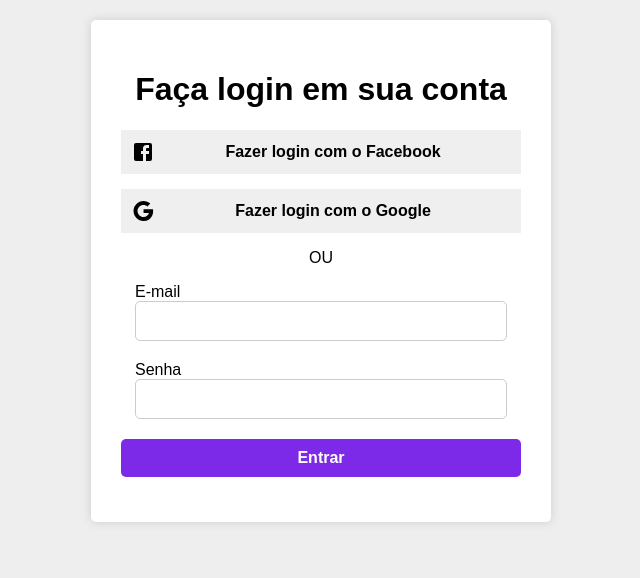
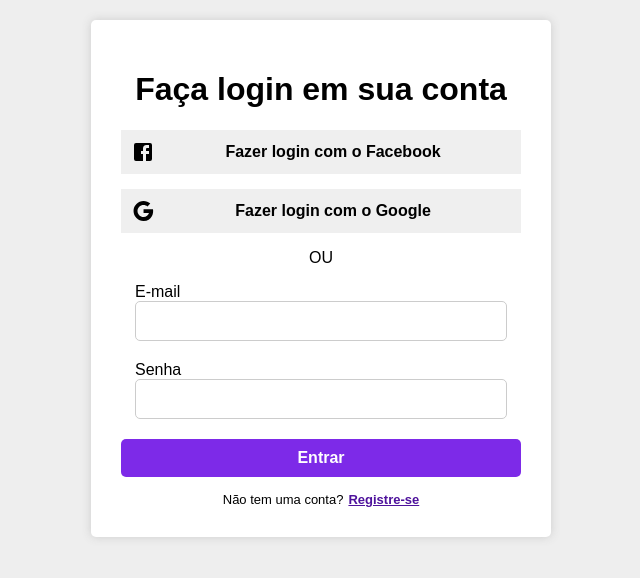
Before and after one commit to souleonardo/base-template, a React (Create React App) app: page / in a window 1280 px wide. Shown: the top 578 px of the page, without its empty margins (319-959 px from the left). Built offline with nearby package versions, Linux system fonts and the light colour scheme.

Commit message:
submiting styles of register link

```diff
--- a/src/components/Styled.js
+++ b/src/components/Styled.js
@@ -28,7 +28,6 @@ export const BtnDefault = styled(BtnDefaultIcons)`
   cursor: pointer;
   border-radius: 5px;
 
-  width: 100%;
   &hover {
     background-color: #4e129c;
   }
--- a/src/pages/Login/index.js
+++ b/src/pages/Login/index.js
@@ -1,5 +1,6 @@
 import React from 'react'
 import { AreaLogin } from './styled'
+import { BrowserRouter, Link } from 'react-router-dom'
 
 import { BtnDefaultIcons, BtnDefault } from '../../components/Styled'
 import FacebookIcon from '@mui/icons-material/Facebook'
@@ -7,6 +8,7 @@ import GoogleIcon from '@mui/icons-material/Google'
 
 function Login() {
   return (
+    <BrowserRouter>
       <AreaLogin>
         <h1>Faça login em sua conta</h1>
 
@@ -34,7 +36,13 @@ function Login() {
           </div>
         </form>
         <BtnDefault>Entrar</BtnDefault>
+
+        <div className="footer-login">
+          Não tem uma conta?
+          <Link to="/registrar">Registre-se</Link>
+        </div>
       </AreaLogin>
+    </BrowserRouter>
   )
 }
 
--- a/src/pages/Login/styled.js
+++ b/src/pages/Login/styled.js
@@ -43,4 +43,15 @@ export const AreaLogin = styled.div`
       }
     }
   }
+  .footer-login {
+    font-size: 13px;
+
+    a {
+      font-weight: bold;
+      margin-left: 5px;
+      color: #4e129c;
+      transition: 0.4s;
+      cursor: pointer;
+    }
+  }
 `
```
Lines whose indentation alone changed are shown as unchanged.
